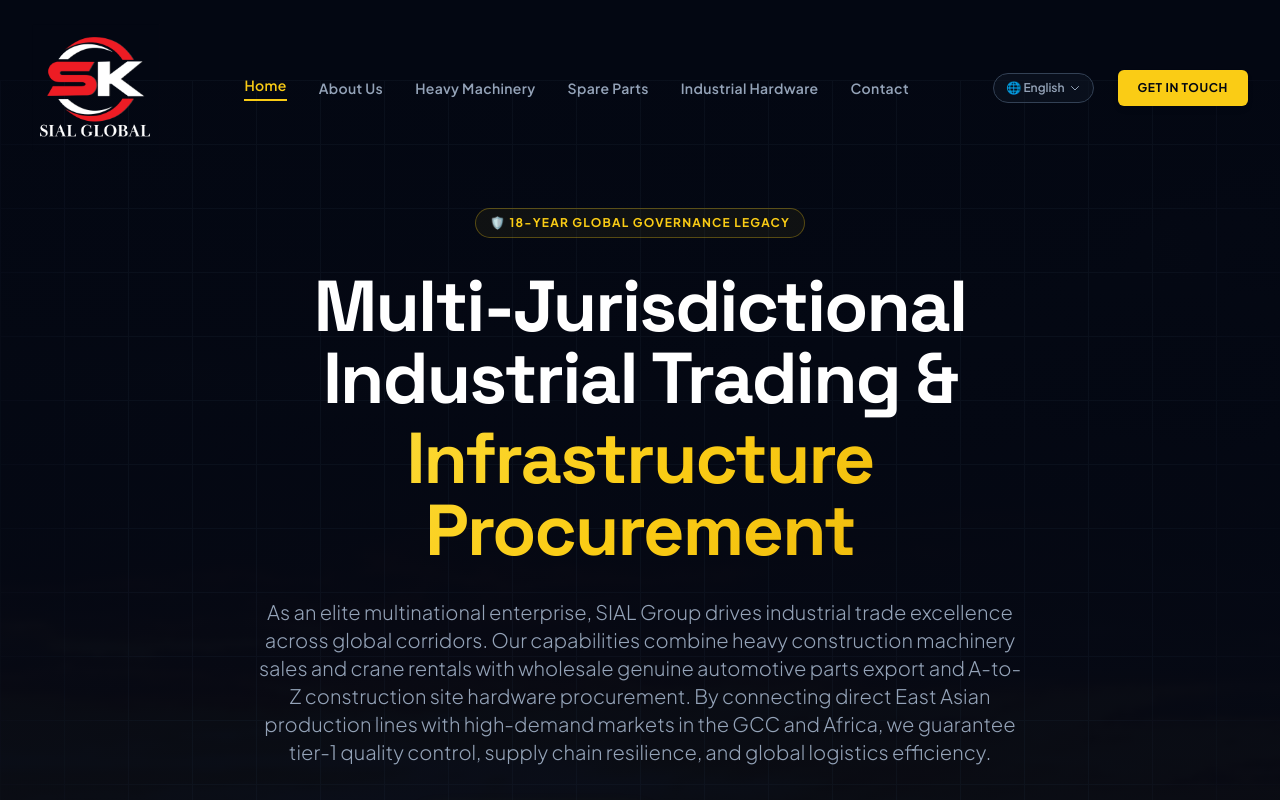
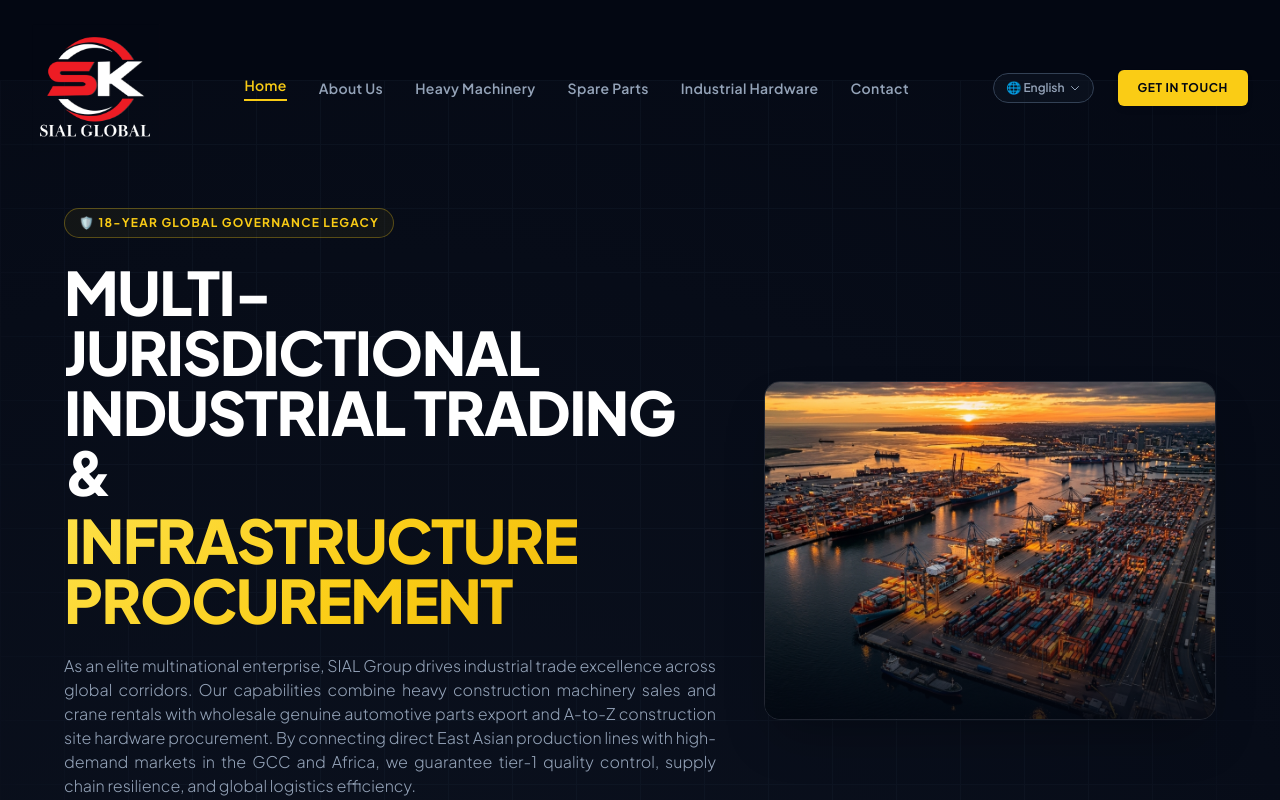
Before and after one commit to ahmedsial1/skglobal, a Next.js app: page / in a window 1280 px wide. Shown: the top 800 px of the page. Built offline with nearby package versions, Linux system fonts and the light colour scheme.

Commit message:
style: update homepage hero to premium 2-column layout with text on left and shipping port image on right

```diff
--- a/app/page.tsx
+++ b/app/page.tsx
@@ -7,17 +7,8 @@ import HoverCard from "@/components/HoverCard";
 export default function Home() {
   return (
     <div className="relative overflow-hidden bg-sial-slate-dark text-white">
-      {/* Hero Background Image */}
-      <div className="absolute inset-0 z-0 select-none pointer-events-none">
-        <Image
-          src="/shipping_port.png"
-          alt="SIAL Group Global Cargo Shipping Port at Sunset - Multi-Jurisdictional Industrial Trading"
-          fill
-          priority
-          className="object-cover opacity-20"
-        />
-        <div className="absolute inset-0 bg-gradient-to-b from-sial-slate-dark/95 via-sial-slate-dark/70 to-sial-slate-dark"></div>
-      </div>
+      {/* Background radial highlight */}
+      <div className="absolute inset-0 bg-[radial-gradient(circle_at_30%_30%,#1e293b,transparent_60%)] opacity-35 z-0"></div>
 
       {/* Grid Pattern Background */}
       <div className="absolute inset-0 z-10 bg-[linear-gradient(to_right,#1e293b_1px,transparent_1px),linear-gradient(to_bottom,#1e293b_1px,transparent_1px)] bg-[size:4rem_4rem] [mask-image:radial-gradient(ellipse_60%_50%_at_50%_0%,#000_70%,transparent_100%)] opacity-25"></div>
@@ -25,37 +16,55 @@ export default function Home() {
       {/* Hero Section */}
       <section className="relative z-20 pt-20 pb-24 md:pt-32 md:pb-40 max-w-7xl mx-auto px-4 sm:px-8 lg:px-16">
         <ScrollReveal delay={0.1} duration={0.8}>
-          <div className="text-center space-y-8 max-w-4xl mx-auto">
+          <div className="grid grid-cols-1 lg:grid-cols-12 gap-12 items-center">
+            {/* Left Column: Text & CTAs */}
+            <div className="lg:col-span-7 text-left space-y-6">
               {/* Badge */}
               <div className="inline-flex items-center space-x-2 px-3.5 py-1.5 rounded-full border border-sial-gold/30 bg-sial-gold/5 text-xs font-bold uppercase tracking-widest text-sial-gold">
                 <span>🛡️ 18-Year Global Governance Legacy</span>
               </div>
 
               {/* Heading */}
-            <h1 className="text-4xl sm:text-6xl md:text-7xl font-black tracking-tight leading-none text-white">
+              <h1 className="text-4xl sm:text-5xl md:text-6xl font-black tracking-tight leading-none text-white uppercase font-sans">
                 Multi-Jurisdictional Industrial Trading &{" "}
                 <span className="gold-gradient-text block mt-2">Infrastructure Procurement</span>
               </h1>
 
               {/* Description */}
-            <p className="text-lg md:text-xl text-sial-gray-light max-w-3xl mx-auto font-light leading-relaxed">
+              <p className="text-sm md:text-base text-sial-gray-light font-light leading-relaxed text-justify">
                 As an elite multinational enterprise, SIAL Group drives industrial trade excellence across global corridors. Our capabilities combine heavy construction machinery sales and crane rentals with wholesale genuine automotive parts export and A-to-Z construction site hardware procurement. By connecting direct East Asian production lines with high-demand markets in the GCC and Africa, we guarantee tier-1 quality control, supply chain resilience, and global logistics efficiency.
               </p>
 
               {/* Buttons */}
-            <div className="flex flex-col sm:flex-row items-center justify-center gap-4 pt-4">
+              <div className="flex flex-col sm:flex-row items-center gap-4 pt-4">
                 <Link
                   href="/contact"
-                className="w-full sm:w-auto px-8 py-4 bg-sial-gold hover:bg-sial-gold-dark text-sial-slate-dark font-extrabold uppercase tracking-widest text-sm rounded-md shadow-lg transition duration-300 transform hover:-translate-y-0.5 gold-glow"
+                  className="w-full sm:w-auto px-8 py-4 bg-sial-gold hover:bg-sial-gold-dark text-sial-slate-dark font-extrabold uppercase tracking-widest text-sm rounded-md shadow-lg transition duration-300 transform hover:-translate-y-0.5 gold-glow text-center"
                 >
                   Route B2B Inquiry
                 </Link>
                 <Link
                   href="/about"
-                className="w-full sm:w-auto px-8 py-4 border border-sial-gray-industrial hover:border-white text-white font-bold uppercase tracking-wider text-sm rounded-md transition duration-300"
+                  className="w-full sm:w-auto px-8 py-4 border border-sial-gray-industrial hover:border-white text-white font-bold uppercase tracking-wider text-sm rounded-md transition duration-300 text-center"
                 >
                   CEO Biography
                 </Link>
+              </div>
+            </div>
+
+            {/* Right Column: Hero Image */}
+            <div className="lg:col-span-5 flex justify-center w-full">
+              <div className="relative w-full aspect-[4/3] sm:aspect-[16/10] lg:aspect-[4/3] rounded-2xl overflow-hidden border border-white/10 shadow-2xl gold-glow-hover transition-all duration-300">
+                <Image
+                  src="/shipping_port.png"
+                  alt="SIAL Group Global Cargo Shipping Port at Sunset - Multi-Jurisdictional Industrial Trading"
+                  fill
+                  priority
+                  className="object-cover"
+                  sizes="(max-w-768px) 100vw, 500px"
+                />
+                <div className="absolute inset-0 bg-gradient-to-t from-sial-slate-dark/80 via-transparent to-transparent"></div>
+              </div>
             </div>
           </div>
         </ScrollReveal>
```
Lines whose indentation alone changed are shown as unchanged.
